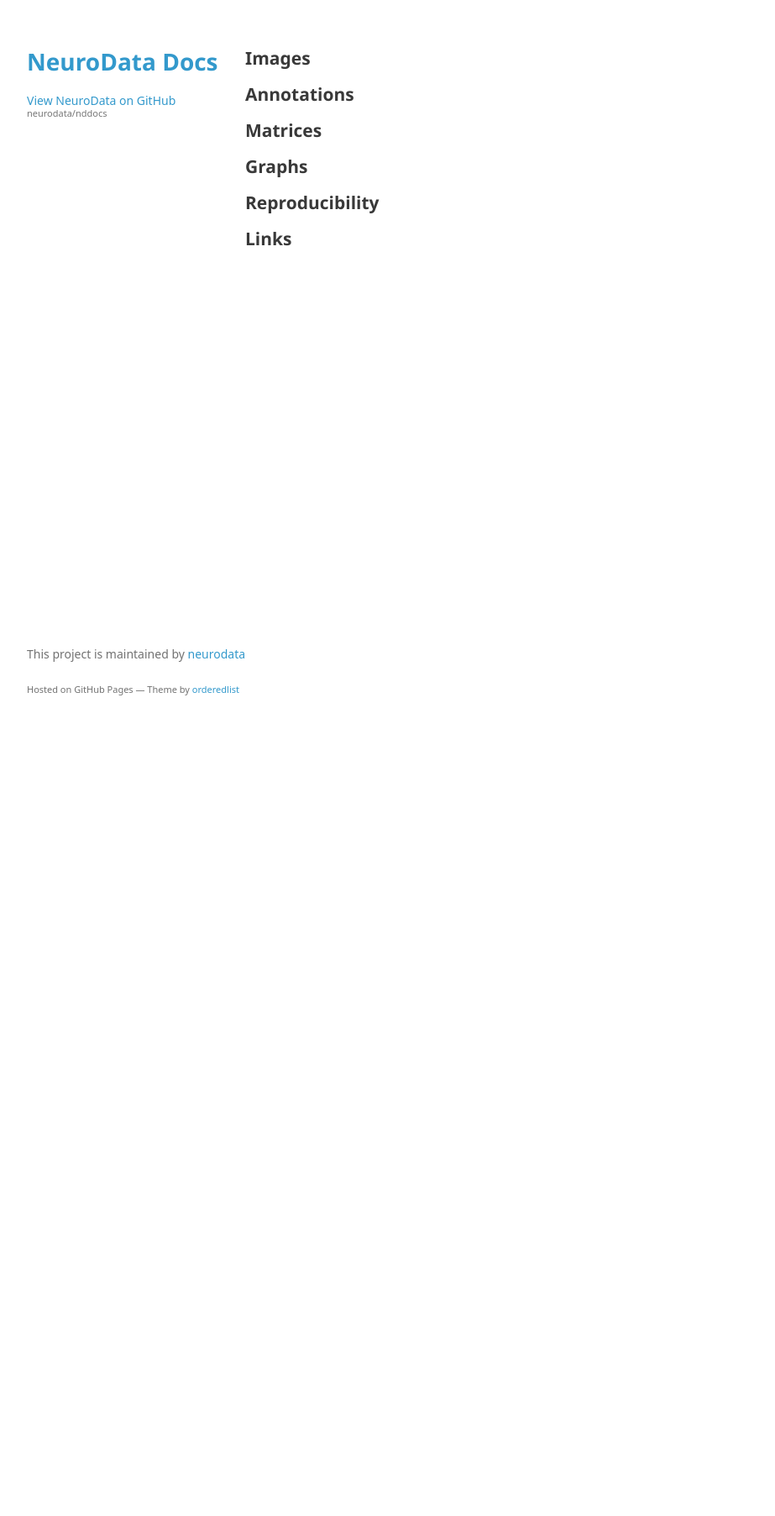
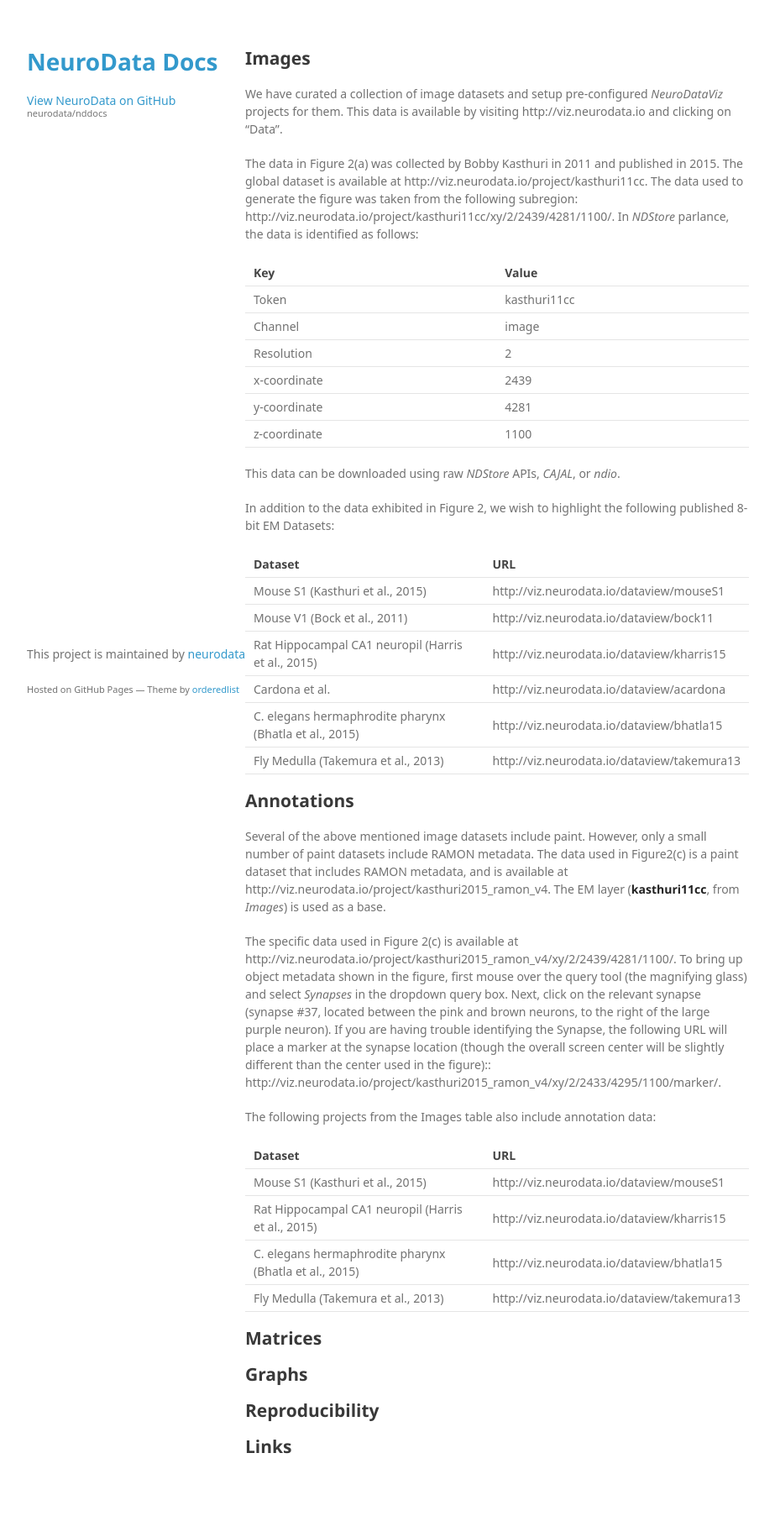
Before and after one commit to neurodata/nddocs-archive, a Jekyll site: the page built from ndpaper2016/explore.md, in a window 1280 px wide. Shown: the whole page at 84% size, without its empty margins (178-1101 px from the left). Built offline with Jekyll 4.4.1, drawn with Linux system fonts in a browser that asks for light colours; some web fonts are replaced; before the commit the page ends 900 px from its top, so only the background shows below that.

Commit message:
Updated Images and Annotations reproducibility and URLs

```diff
--- a/ndpaper2016/explore.md
+++ b/ndpaper2016/explore.md
@@ -5,7 +5,47 @@
 
 ## Images
 
+We have curated a collection of image datasets and setup pre-configured *NeuroDataViz* projects for them. This data is available by visiting http://viz.neurodata.io and clicking on "Data".
+
+The data in Figure 2(a) was collected by Bobby Kasthuri in 2011 and published in 2015. The global dataset is available at http://viz.neurodata.io/project/kasthuri11cc. The data used to generate the figure was taken from the following subregion: http://viz.neurodata.io/project/kasthuri11cc/xy/2/2439/4281/1100/. In *NDStore* parlance, the data is identified as follows:
+
+| Key | Value |
+| ------ | ------------ |
+| Token | kasthuri11cc |
+| Channel | image |
+| Resolution | 2 |
+| x-coordinate | 2439 |
+| y-coordinate | 4281 |
+| z-coordinate | 1100 |
+
+This data can be downloaded using raw *NDStore* APIs, *CAJAL*, or *ndio*.
+
+In addition to the data exhibited in Figure 2, we wish to highlight the following published 8-bit EM Datasets:
+
+|Dataset | URL |
+|--------|-----|
+| Mouse S1 (Kasthuri et al., 2015) | http://viz.neurodata.io/dataview/mouseS1 |
+| Mouse V1 (Bock et al., 2011) | http://viz.neurodata.io/dataview/bock11 |
+| Rat Hippocampal CA1 neuropil (Harris et al., 2015) | http://viz.neurodata.io/dataview/kharris15 |
+| Cardona et al. | http://viz.neurodata.io/dataview/acardona |
+| C. elegans hermaphrodite pharynx (Bhatla et al., 2015) | http://viz.neurodata.io/dataview/bhatla15 |
+| Fly Medulla	(Takemura et al., 2013) | http://viz.neurodata.io/dataview/takemura13 |
+
 ## Annotations
+
+Several of the above mentioned image datasets include paint. However, only a small number of paint datasets include RAMON metadata. The data used in Figure2(c) is a paint dataset that includes RAMON metadata, and is available at http://viz.neurodata.io/project/kasthuri2015_ramon_v4. The EM layer (**kasthuri11cc**, from *Images*) is used as a base.
+
+The specific data used in Figure 2(c) is available at http://viz.neurodata.io/project/kasthuri2015_ramon_v4/xy/2/2439/4281/1100/. To bring up object metadata shown in the figure, first mouse over the query tool (the magnifying glass) and select *Synapses* in the dropdown query box. Next, click on the relevant synapse (synapse #37, located between the pink and brown neurons, to the right of the large purple neuron). If you are having trouble identifying the Synapse, the following URL will place a marker at the synapse location (though the overall screen center will be slightly different than the center used in the figure):: http://viz.neurodata.io/project/kasthuri2015_ramon_v4/xy/2/2433/4295/1100/marker/.
+
+The following projects from the Images table also include annotation data:
+
+|Dataset | URL |
+|--------|-----|
+| Mouse S1 (Kasthuri et al., 2015) | http://viz.neurodata.io/dataview/mouseS1 |
+| Rat Hippocampal CA1 neuropil (Harris et al., 2015) | http://viz.neurodata.io/dataview/kharris15 |
+| C. elegans hermaphrodite pharynx (Bhatla et al., 2015) | http://viz.neurodata.io/dataview/bhatla15 |
+| Fly Medulla	(Takemura et al., 2013) | http://viz.neurodata.io/dataview/takemura13 |
+
 
 ## Matrices
 
```
